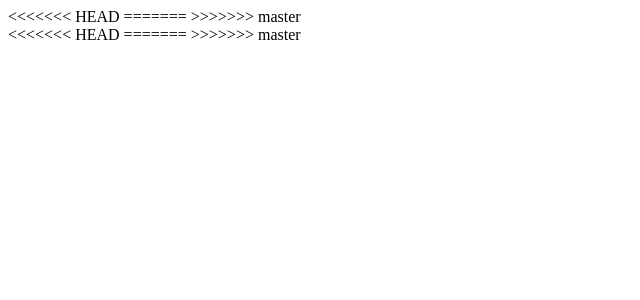
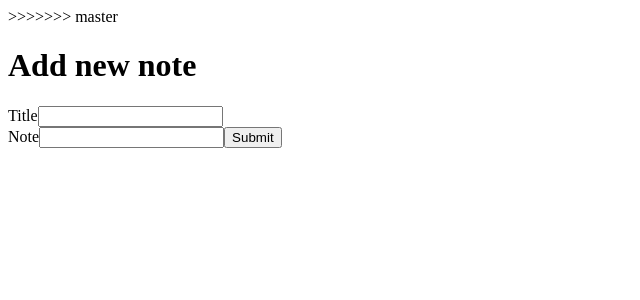
Before and after one commit to azeam/T9_notes, a React (Create React App) app in the folder home/: page /newnote in a window 1280 px wide. Shown: the top 300 px of the page, without its empty margins (0-640 px from the left). Built offline with nearby package versions, Linux system fonts and the light colour scheme; the HTML template or start-up script is replaced by a standard one.

Commit message:
Fixed another conflict

```diff
--- a/home/public/index.html
+++ b/home/public/index.html
@@ -2,9 +2,6 @@
 <html lang="en">
   <head>
     <meta charset="utf-8" />
-<<<<<<< HEAD
-
-=======
 >>>>>>> master
     <meta name="viewport" content="width=device-width, initial-scale=1" />
     <meta name="theme-color" content="#000000" />
@@ -17,19 +14,5 @@
   <body>
     <noscript>You need to enable JavaScript to run this app.</noscript>
     <div id="root"></div>
-<<<<<<< HEAD
-    <!--
-      This HTML file is a template.
-      If you open it directly in the browser, you will see an empty page.
-
-      You can add webfonts, meta tags, or analytics to this file.
-      The build step will place the bundled scripts into the <body> tag.
-
-      To begin the development, run `npm start` or `yarn start`.
-      To create a production bundle, use `npm run build` or `yarn build`.
-    -->
-=======
-
->>>>>>> master
   </body>
 </html>
--- a/home/src/App.js
+++ b/home/src/App.js
@@ -1,5 +1,6 @@
 import './App.css';
 import signup from './pages/signup';
+import NoteForm from './pages/NoteForm';
 import { BrowserRouter as Router, Route, Switch } from 'react-router-dom';
 
 function App() {
@@ -8,6 +9,7 @@ function App() {
           <div>
             <Switch>
               <Route exact path="/signup" component={signup}/>
+              <Route path="/newnote" component={NoteForm} />
             </Switch>
           </div>
       </Router>
--- /dev/null
+++ b/home/src/pages/NoteForm.js
@@ -0,0 +1,61 @@
+import React, { Component } from 'react';
+import axios from 'axios';
+
+class NoteForm extends Component {
+	constructor(props) {
+		super(props);
+
+		this.state = {
+			title: '',
+			note: ''
+		};
+    }
+
+	// update form field data
+	handleChange = (event) => {
+		this.setState({
+			[event.target.name]: event.target.value
+		});
+    };
+
+    handleSubmit = (event) => {
+		event.preventDefault(); // handle form with js
+		const newNoteData = {
+			title: this.state.title,
+			note: this.state.note
+		};
+		axios
+			.post('/notes', newNoteData)
+			.then((response) => {
+
+			})
+			.catch((error) => {
+				if (error.response) {
+					console.log(error.response.data); // print api response
+				}
+				else {
+					console.log('Error', error.message);
+				}
+			});
+	};
+
+    render() {
+		return (
+				<div className="noteForm">
+					<h1>
+						Add new note
+					</h1>
+					<form className="noteForm" noValidate>
+						<label>Title</label>
+						<input type="text" id="title" name="title" onChange={this.handleChange} required />
+						<br/>
+						<label>Note</label>
+						<input type="text" id="note" name="note" onChange={this.handleChange} required />
+						<input type="submit" onClick={this.handleSubmit}/>
+					</form>
+				</div>
+		);
+	}
+}
+
+export default (NoteForm);
--- a/home/src/pages/signup.js
+++ b/home/src/pages/signup.js
@@ -34,7 +34,7 @@ class signup extends Component {
 			.then((response) => {
 				console.log("token: ", `${response.data.token}`); // print token to console for debug
 				localStorage.setItem('AuthToken', `${response.data.token}`); // save token in local storage
-				this.props.history.push('/'); // go home
+				this.props.history.push('/newnote'); // go home
 			})
 			.catch((error) => {
 				if (error.response) {
```
